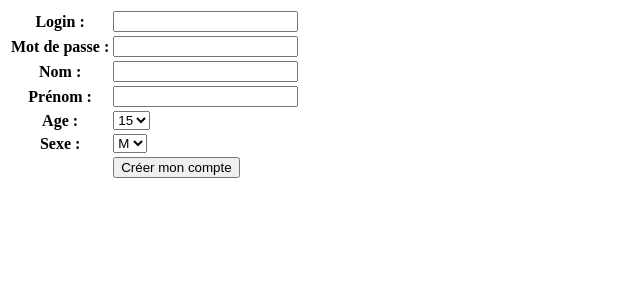
After one commit to LeaGrmx/ProjetIDAW, a PHP site: page /newprofile.php in a window 1280 px wide. The commit adds this page. Shown: the top 300 px of the page, without its empty margins (0-640 px from the left). Run offline with PHP 8.4, Linux system fonts and the light colour scheme.

Commit message:
ajout de fichiers + création formulaire création de compte

```diff
--- a/Front_end/index.php
+++ b/Front_end/index.php
@@ -15,6 +15,7 @@
         echo date("H:i");
     ?> </p>
 
+    <h4> Vous avez déjà un compte iMangerMieux, connectez-vous ici : </h4>
     <form id="login_form" action="../Back_end/connected.php" method="POST">
         <table>
             <tr>
@@ -32,6 +33,9 @@
         </table>
     </form>
 
+    <h4> Si vous voulez nous rejoindre, vous pouvez créer votre compte : </h4>
+        <a href="newprofile.php">Créer mon compte</a>
+
     </body>
 
 </html>
--- /dev/null
+++ b/Front_end/newprofile.php
@@ -0,0 +1,42 @@
+<form id="new_form" action="../Back_end/profile.php" method="POST">
+        <table>
+            <tr>
+                <th>Login :</th>
+                <td><input type="text" name="login"></td>
+            </tr>
+            <tr>
+                <th>Mot de passe :</th>
+                <td><input type="password" name="password"></td>
+            </tr>
+            <tr>
+                <th>Nom :</th>
+                <td><input type="text" name="nom"></td>
+            </tr>
+            <tr>
+                <th>Prénom :</th>
+                <td><input type="text" name="prénom"></td>
+            </tr>
+            <tr>
+                <th>Age :</th>
+                <td><select name="age">
+                    <option value="15">15</option>
+                    <option value="16">16</option>
+                    <option value="17">17</option>
+                    <option value="18">18</option>
+                    <option value="19">19</option>
+                    <option value="20">20</option>
+                </select></td>
+            </tr>
+            <tr>
+                <th>Sexe :</th>
+                <td><select name="select">
+                    <option value="M">M</option>
+                    <option value="F">F</option>
+                </select></td>
+            </tr>
+            <tr>
+                <th></th>
+                <td><input type="submit" value="Créer mon compte" /></td>
+            </tr>
+        </table>
+    </form>
```
Also changed, not shown: Back_end/profil.php (deleted), Back_end/profile.php (added), Back_end/test.html (added), Front_end/profil.php (deleted), Front_end/profile.php (added).
